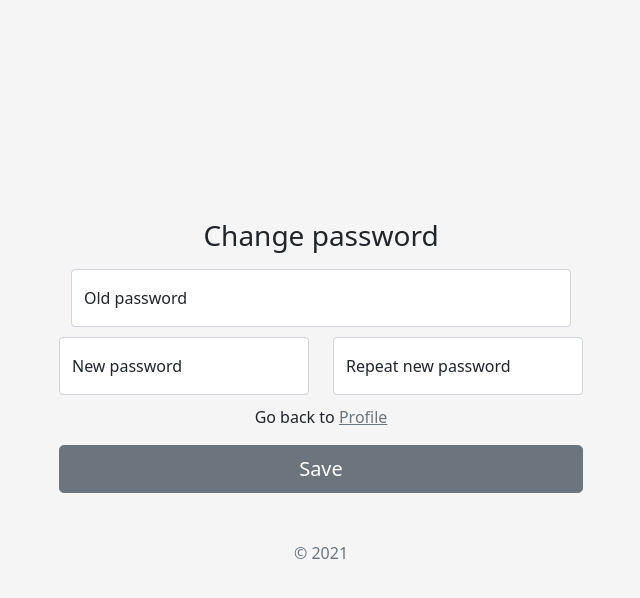
After one commit to Chenger1/Blog-AvadaMedia, a Django app: page /user/change_password/1 in a window 1280 px wide. The commit adds this page. Shown: the top 598 px of the page, without its empty margins (319-959 px from the left). Run offline with Django 3.2, Linux system fonts and the light colour scheme; the visitor is signed in with stand-in values (Sample User, id 1).

Commit message:
Add view to change password

```diff
--- /dev/null
+++ b/blog/user_app/templates/registration/change_password_form.html
@@ -0,0 +1,55 @@
+{% extends 'registration/user_form_base.html' %}
+
+{% block title %} Change password {% endblock %}
+
+{% block content %}
+<main class="form-register" style="width: auto;">
+    <form method="post">
+        {% csrf_token %}
+        <!--    <img class="mb-4" src="../assets/brand/bootstrap-logo.svg" alt="" width="72" height="57">-->
+
+        <h1 class="h3 mb-3 fw-normal">Change password</h1>
+        {% if form.errors %}
+        <ul style="margin-left: 0; padding-left: 0; list-style-type: none; ">
+            {% for error, text in form.errors.items %}
+            <li><h4 class="h4 mb-3">{{text}}</h4></li>
+            {% endfor %}
+        </ul>
+        {% endif %}
+
+        <div class="row inputs">
+            <div class="col">
+                <div class="form-floating">
+                    <input class="form-control" id="floatingInput" placeholder="name@example.com" name="old_password"
+                           required>
+                    <label for="floatingInput">Old password</label>
+                </div>
+            </div>
+        </div>
+        <div class="row input">
+            <div class="col">
+                <div class="form-floating" style="width: 250px;">
+                    <input type="password" class="form-control" id="floatingPassword1" placeholder="Password"
+                           name="new_password1" required>
+                    <label for="floatingPassword1">New password</label>
+                </div>
+            </div>
+            <div class="col">
+                <div class="form-floating" style="width: 250px;">
+                    <input type="password" class="form-control" id="floatingPassword2" placeholder="Password"
+                           name="new_password2" required>
+                    <label for="floatingPassword2">Repeat new password</label>
+                </div>
+            </div>
+        </div>
+
+        <div class="mb-3" style="margin-top: 10px;">
+            <label>
+                Go back to <a class="link-secondary" href="{% url 'user_app:profile_view' user.pk %}">Profile</a>
+            </label>
+        </div>
+        <button class="w-100 btn btn-lg btn-secondary" type="submit">Save</button>
+        <p class="mt-5 mb-3 text-muted">&copy; 2021</p>
+    </form>
+</main>
+{% endblock %}
--- a/blog/user_app/urls.py
+++ b/blog/user_app/urls.py
@@ -13,4 +13,5 @@ urlpatterns = [
     path('profile/<int:user_id>/saved/', views.UserProfile.as_view(), {'is_publish': False},
          name='profile_saved_view'),
     path('update_personal_info/', views.UpdatePersonalInfo.as_view(), name='update_personal_info_view'),
+    path('change_password/<int:pk>', views.ChangePassword.as_view(), name='change_password_view'),
 ]
--- a/blog/user_app/views.py
+++ b/blog/user_app/views.py
@@ -3,6 +3,8 @@ from django.contrib.auth import authenticate, login, logout
 from django.contrib.auth.models import User
 from django.views import View
 from django.core.paginator import Paginator, PageNotAnInteger, EmptyPage
+from django.contrib.auth.views import PasswordChangeView
+from django.urls import reverse_lazy
 
 from user_app.forms import LoginForm, RegistrationForm, PersonalInfoForm
 
@@ -98,3 +100,8 @@ class UpdatePersonalInfo(ExtendLoginRequiredMixin, View):
             return redirect('user_app:profile_view', user_id=request.user.pk)
         else:
             return render(request, self.template_name, {'form': form})
+
+
+class ChangePassword(PasswordChangeView):
+    template_name = 'registration/change_password_form.html'
+    success_url = reverse_lazy('blog_app:list_view')
```
Also changed, not shown: blog/user_app/templates/user/profile.html (+9 -4 lines).
